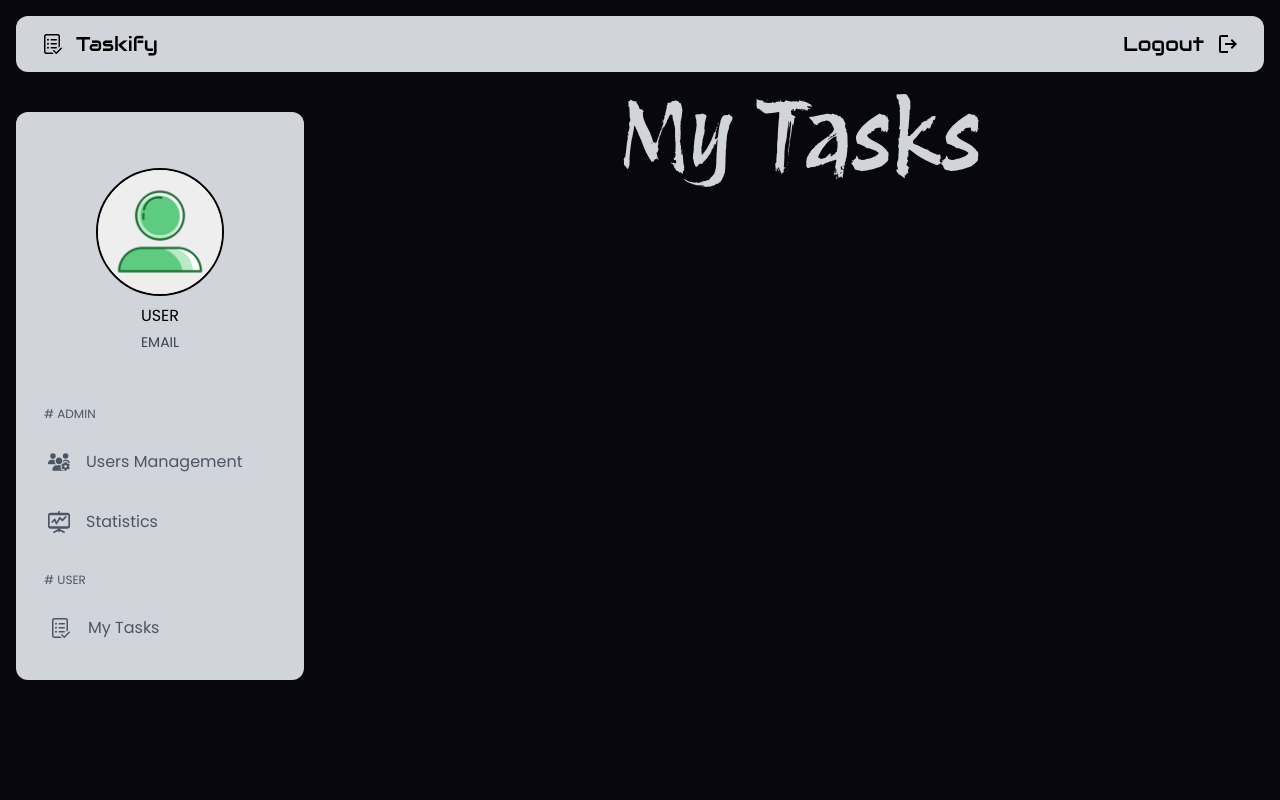
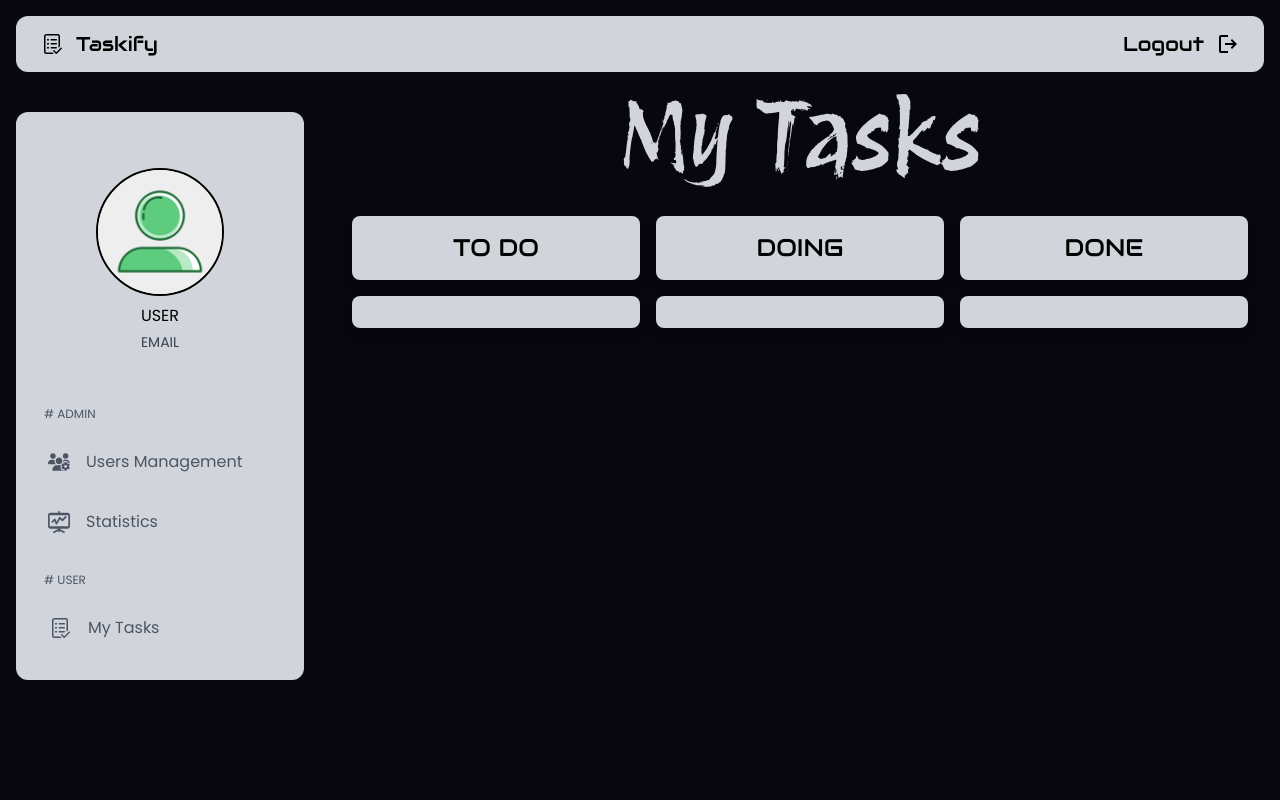
Before and after one commit to Zaiidmo/Taskify, a React (Vite) app: page / in a window 1280 px wide. Shown: the top 800 px of the page. Built offline with nearby package versions, Linux system fonts and the light colour scheme.

Commit message:
Create the Tasks Grid

```diff
--- /dev/null
+++ b/src/components/TasksGrid.jsx
@@ -0,0 +1,30 @@
+export const TasksGrid = () => {
+  return (
+    <div className="mx-8 mt-8 grid grid-cols-1 md:grid-cols-2 lg:grid-cols-3 gap-4 ">
+      <div className="flex flex-col gap-4">
+          <div className="bg-gray-300 p-4 rounded-lg shadow-lg">
+            <h2 className="text-2xl text-Black text-center font-semibold font-titles">TO DO</h2>
+          </div>
+          <div className="bg-gray-300 p-4 rounded-lg shadow-lg">
+
+          </div>
+      </div>
+      <div className="flex flex-col gap-4">
+          <div className="bg-gray-300 p-4 rounded-lg shadow-lg">
+            <h2 className="text-2xl text-Black text-center font-semibold font-titles">DOING</h2>
+          </div>
+          <div className="bg-gray-300 p-4 rounded-lg shadow-lg">
+
+          </div>
+      </div>
+      <div className="flex flex-col gap-4">
+          <div className="bg-gray-300 p-4 rounded-lg shadow-lg">
+            <h2 className="text-2xl text-Black text-center font-semibold font-titles">DONE</h2>
+          </div>
+          <div className="bg-gray-300 p-4 rounded-lg shadow-lg">
+
+          </div>
+      </div>
+    </div>
+  );
+};
--- a/src/pages/Home.jsx
+++ b/src/pages/Home.jsx
@@ -1,6 +1,7 @@
 import { Footer } from "../components/Footer";
 import { NavBar } from "../components/NavBar";
 import { SideBar } from "../components/SideBar";
+import { TasksGrid } from "../components/TasksGrid";
 
 export const Home = () => {
   return (
@@ -9,6 +10,7 @@ export const Home = () => {
     <SideBar />
       <div className="ml-80 h-screen">
         <h1 className="font-revolution text-8xl text-center text-gray-300"> My Tasks </h1>
+        <TasksGrid />
       </div>
     <Footer />
     </>
```
Also changed, not shown: src/main.jsx (+9 -10 lines).
